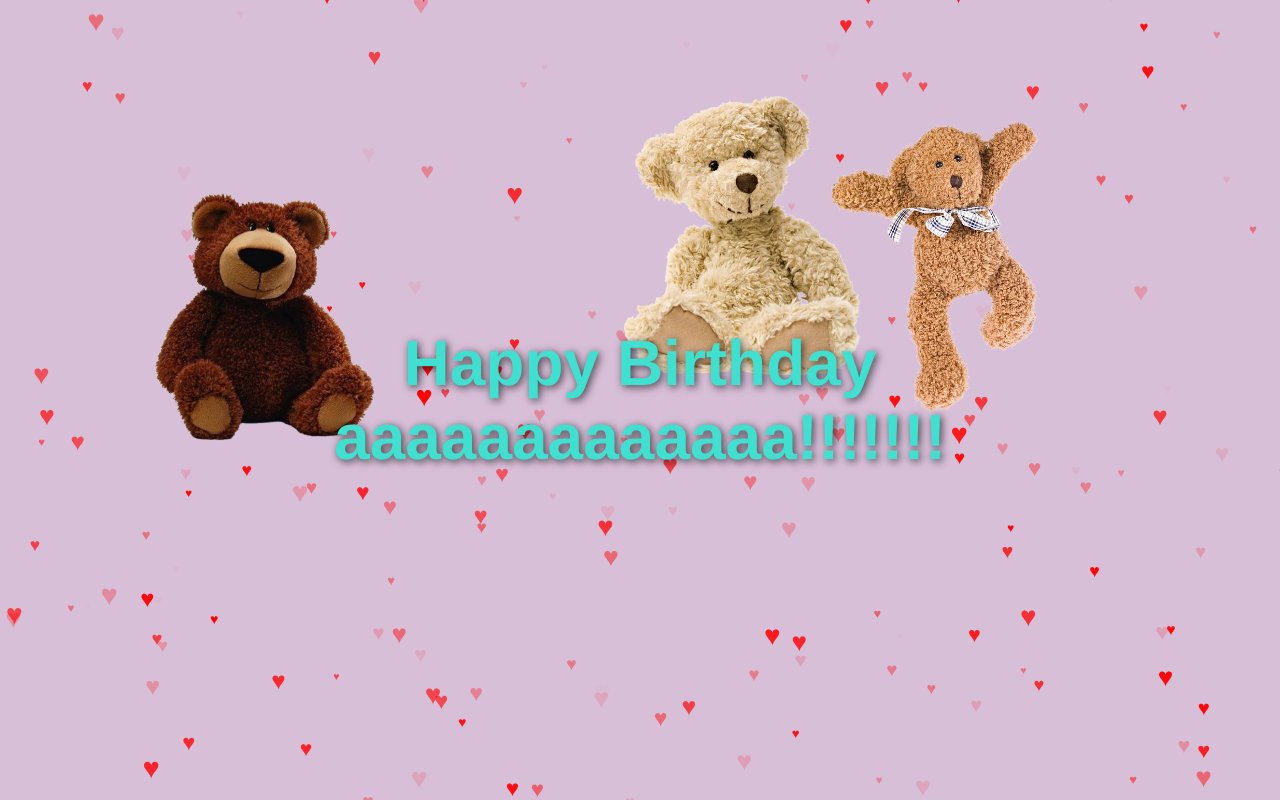
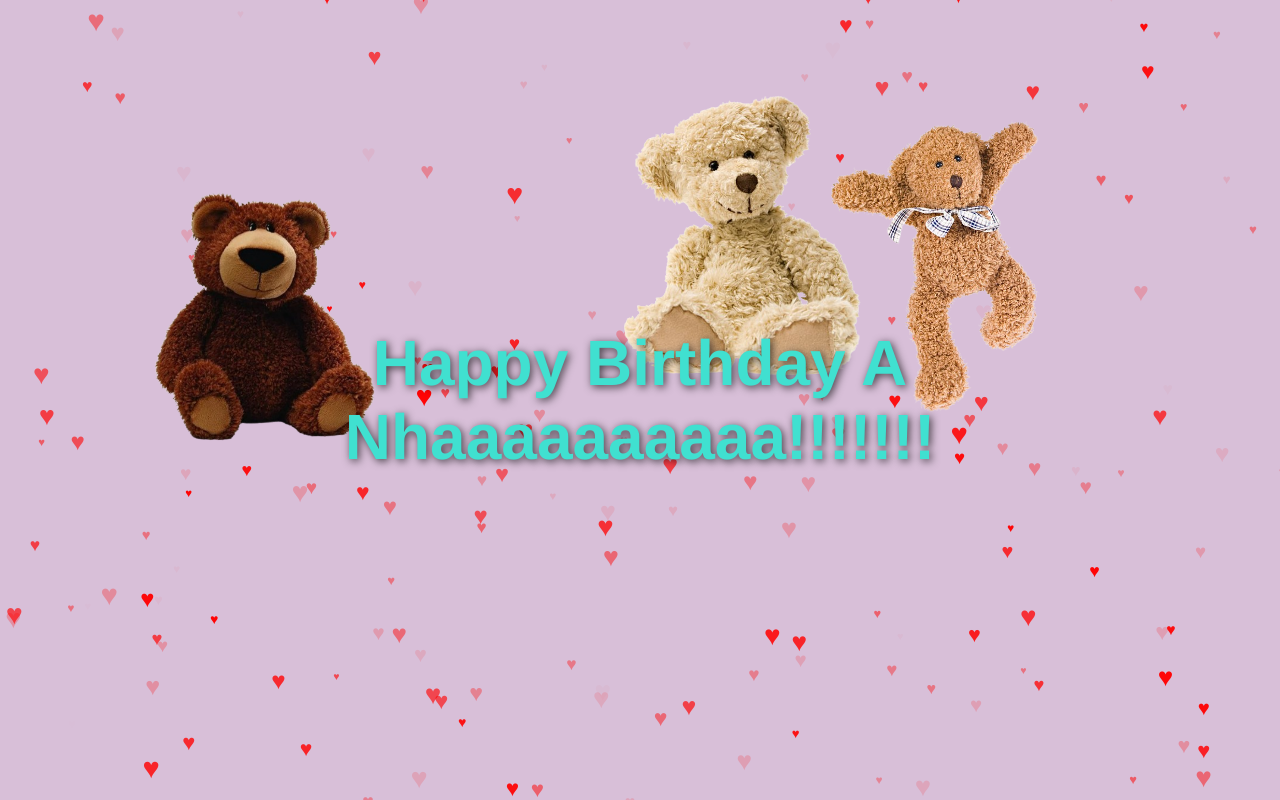
Before and after one commit to thumap51/thumap, a website: page index.html in a window 1280 px wide. Both pictures are taken after a click on the element "Click me!". Drawn offline with Linux system fonts and the light colour scheme.

```diff
--- a/index.html
+++ b/index.html
@@ -13,7 +13,7 @@
 
     <audio id="mySong" src="sounds/mylove.mp3" preload="auto"></audio>
   <div id="teddy-container"></div>
-  <div id="centered-text">Happy Birthday aaaaaaaaaaaaa!!!!!!!</div> <!-- This is the new text element -->
+  <div id="centered-text">Happy Birthday A Nhaaaaaaaaaa!!!!!!!</div> <!-- This is the new text element -->
   <script src="app.js"></script>
 </body>
 </html>
```
